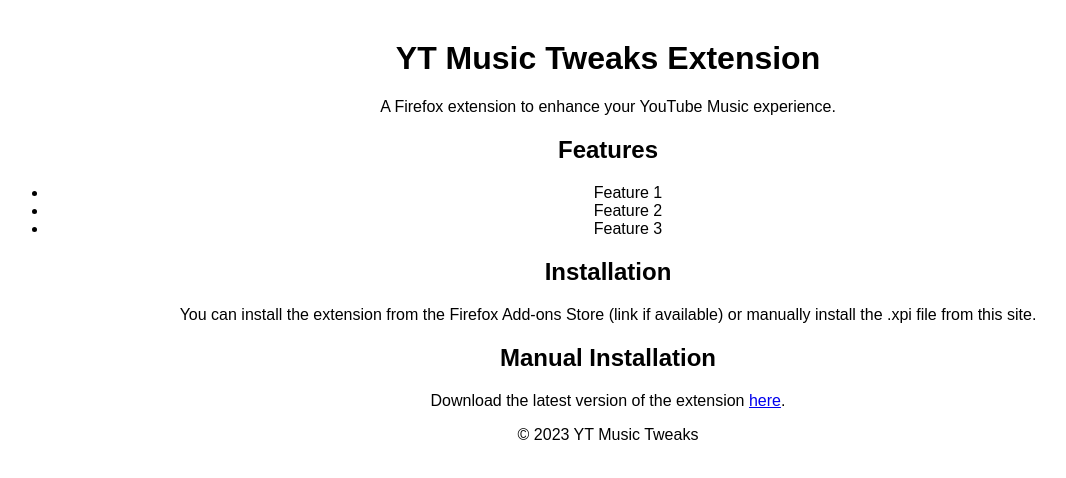
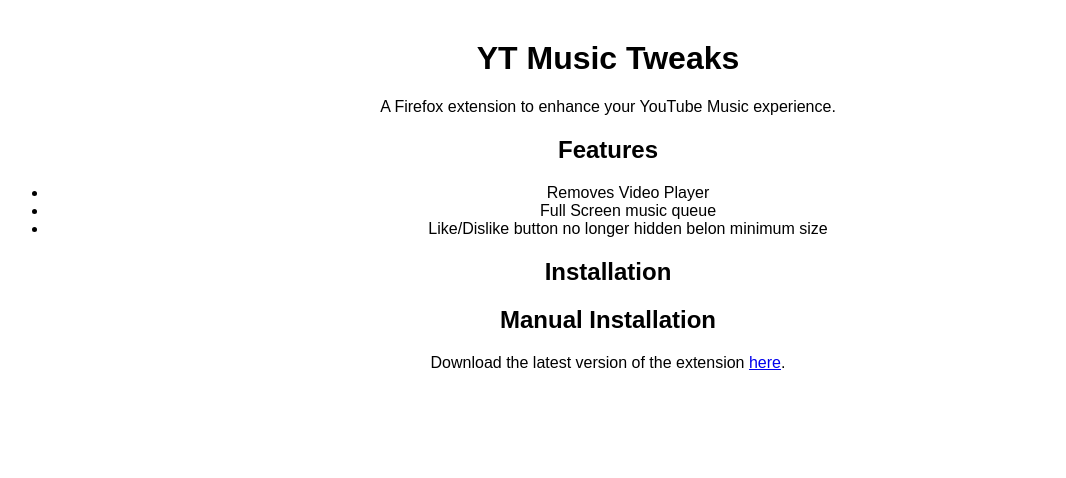
Before and after one commit to isahooman/YT-music-tweaks, a browser extension: page index.html in a window 1280 px wide. Shown: the whole page, without its empty margins (32-1098 px from the left). Drawn offline with Linux system fonts and the light colour scheme.

Commit message:
pages index 1

```diff
--- a/index.html
+++ b/index.html
@@ -3,7 +3,7 @@
 <head>
     <meta charset="UTF-8">
     <meta name="viewport" content="width=device-width, initial-scale=1.0">
-    <title>YT Music Tweaks Extension</title>
+    <title>YT Music Tweaks</title>
     <style>
         body {
             font-family: Arial, sans-serif;
@@ -13,25 +13,21 @@
     </style>
 </head>
 <body>
-    <h1>YT Music Tweaks Extension</h1>
+    <h1>YT Music Tweaks</h1>
     <p>A Firefox extension to enhance your YouTube Music experience.</p>
 
     <h2>Features</h2>
     <ul>
-        <li>Feature 1</li>
-        <li>Feature 2</li>
-        <li>Feature 3</li>
-        <!-- Add more features as needed -->
+    <li>Removes Video Player</li>
+    <li>Full Screen music queue</li>
+    <li>Like/Dislike button no longer hidden belon minimum size</li>
     </ul>
 
     <h2>Installation</h2>
-    <p>You can install the extension from the Firefox Add-ons Store (link if available) or manually install the .xpi file from this site.</p>
+    <p></p>
 
     <h2>Manual Installation</h2>
     <p>Download the latest version of the extension <a href="your-extension-latest-version.xpi">here</a>.</p>
 
-    <footer>
-        <p>© 2023 YT Music Tweaks</p>
-    </footer>
 </body>
 </html>
```
